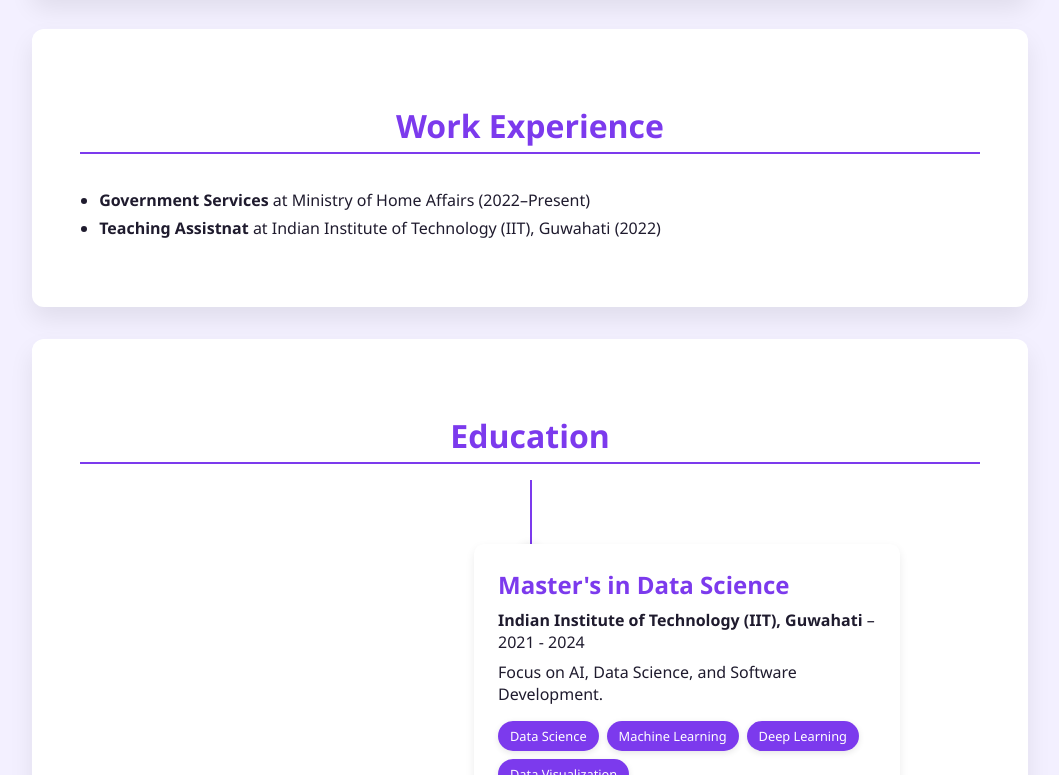
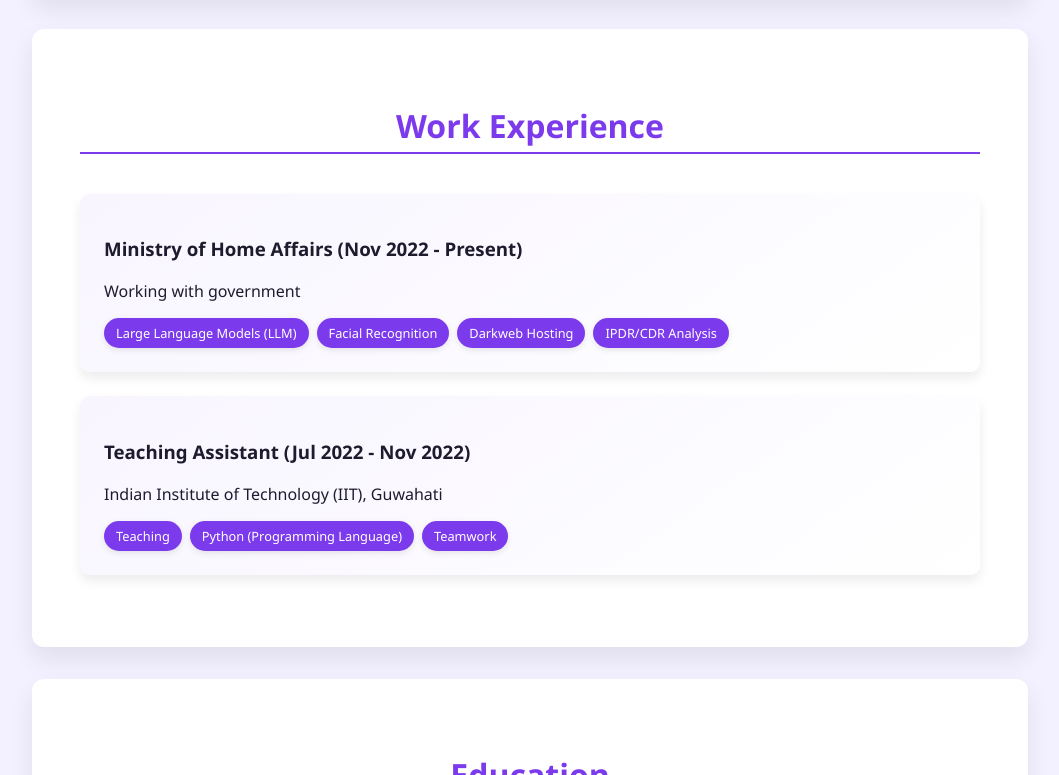
Before and after one commit to rajendrakujur/rajendrakujur.io, a plain HTML site: page index.html in a window 1280 px wide. Shown: the part 1205-1980 px from the top of the page, without its empty margins (110-1169 px from the left). Drawn offline with nearby package versions, Linux system fonts and the light colour scheme.

Commit message:
Update index.html

```diff
--- a/index.html
+++ b/index.html
@@ -34,10 +34,25 @@
 
   <section class="module" id="experience" data-aos="fade-up">
     <h2>Work Experience</h2>
-    <ul>
-      <li><strong>Government Services</strong> at Ministry of Home Affairs (2022–Present)</li>
-      <li><strong>Teaching Assistnat</strong> at Indian Institute of Technology (IIT), Guwahati (2022)</li>
-    </ul>
+      <div class="card">
+        <h3>Ministry of Home Affairs (Nov 2022 - Present)</h3>
+        <p>Working with government</p>
+        <div class="skills-tags">
+            <span class="tag">Large Language Models (LLM)</span>
+            <span class="tag">Facial Recognition</span>
+            <span class="tag">Darkweb Hosting</span>
+            <span class="tag">IPDR/CDR Analysis</span>
+          </div>
+      </div>
+    <div class="card">
+        <h3>Teaching Assistant (Jul 2022 - Nov 2022)</h3>
+        <p>Indian Institute of Technology (IIT), Guwahati</p>
+        <div class="skills-tags">
+            <span class="tag">Teaching</span>
+            <span class="tag">Python (Programming Language)</span>
+            <span class="tag">Teamwork</span>
+        </div>
+      </div>
   </section>
 
   <section class="module" id="education" data-aos="fade-up">
```
